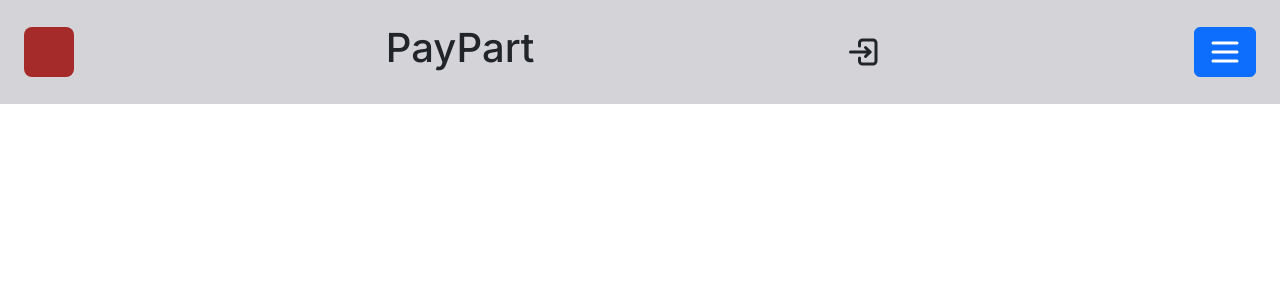
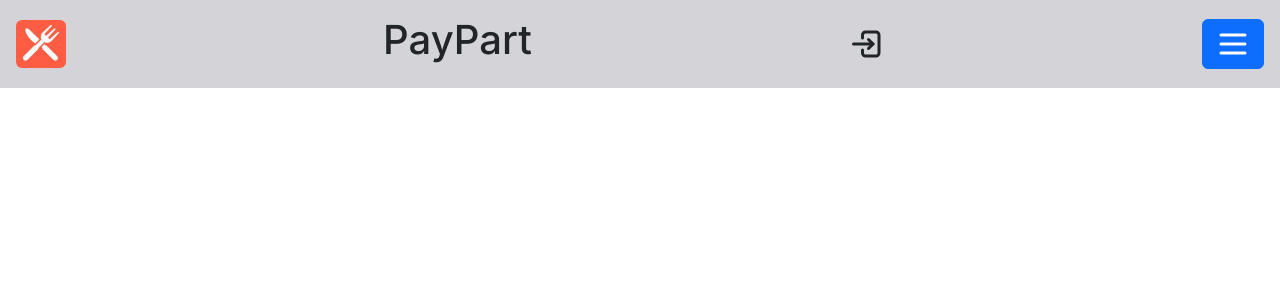
Before and after one commit to inspedralbes/prj-final-trfinal_g1_bar, a Next.js app in the folder front/: page / in a window 1280 px wide. Shown: the top 300 px of the page. Built offline with nearby package versions, Linux system fonts and the light colour scheme.

Commit message:
Canvi de logo

```diff
--- a/front/src/components/Header/Header.module.css
+++ /dev/null
@@ -1,6 +0,0 @@
-.logo {
-    width: 50px;
-    height: 50px;
-    background-color: brown;
-    border-radius: 8px;
-}
--- a/front/src/components/Header/Header.tsx
+++ b/front/src/components/Header/Header.tsx
@@ -1,7 +1,6 @@
 'use client'
 import React, { useState } from 'react';
 import Link from 'next/link';
-import styles from './Header.module.css';
 import { Offcanvas, Button } from 'react-bootstrap';
 //import { IconLogin2 } from '@tabler/icons-react';
 
@@ -16,8 +15,8 @@ const Header = () => {
     };
 
     return (
-        <header className="p-4 flex justify-between items-center bg-zinc-300">
-            <div className={styles.logo}></div>
+        <header className="p-3 flex justify-between items-center bg-zinc-300">
+            <img class="rounded" src="/paypart.png" alt="" width="50px" height="50px"/>
             <h1>PayPart</h1>
             <button><svg xmlns="http://www.w3.org/2000/svg" class="icon icon-tabler icon-tabler-login-2" width="36" height="36" viewBox="0 0 24 24" stroke-width="2" stroke="currentColor" fill="none" stroke-linecap="round" stroke-linejoin="round"><path stroke="none" d="M0 0h24v24H0z" fill="none" /><path d="M9 8v-2a2 2 0 0 1 2 -2h7a2 2 0 0 1 2 2v12a2 2 0 0 1 -2 2h-7a2 2 0 0 1 -2 -2v-2" /><path d="M3 12h13l-3 -3" /><path d="M13 15l3 -3" /></svg></button>
             <Button onClick={handleShow}>
@@ -25,7 +24,7 @@ const Header = () => {
             </Button>
             <Offcanvas style={offcanvas} show={show} onHide={handleClose}>
                 <Offcanvas.Header closeButton>
-                    <Offcanvas.Title>Offcanvas</Offcanvas.Title>
+                    <Offcanvas.Title>Titol</Offcanvas.Title>
                 </Offcanvas.Header>
                 <Offcanvas.Body>
                     <nav class="nav flex-column">
```
Also changed, not shown: front/public/paypart.png (added).
